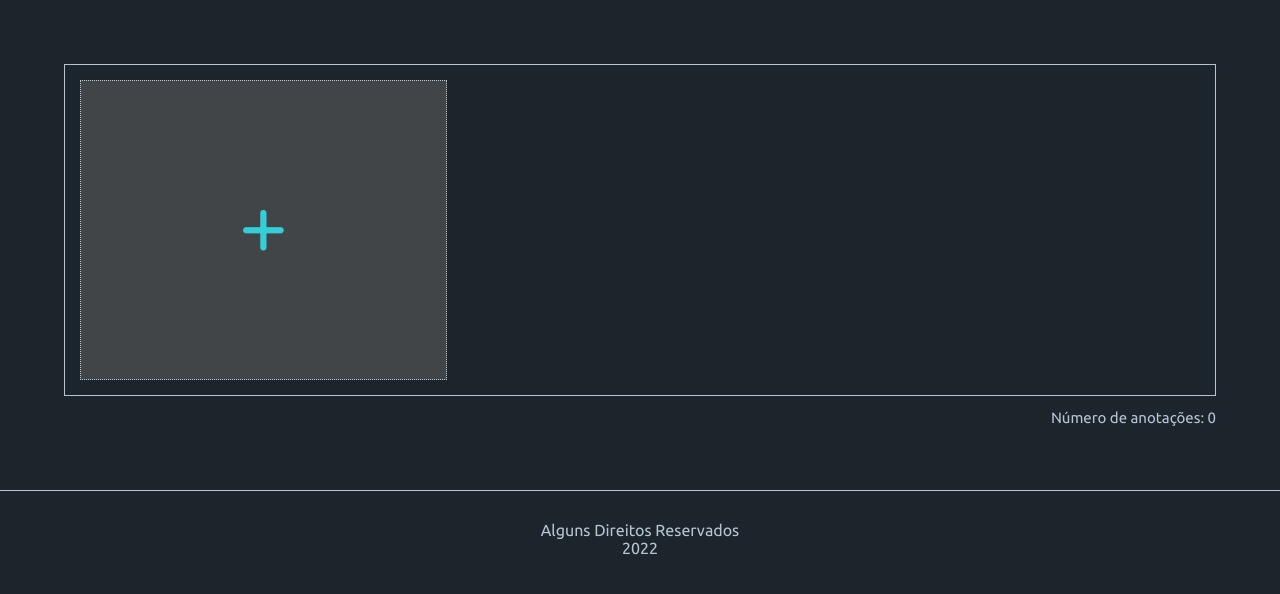
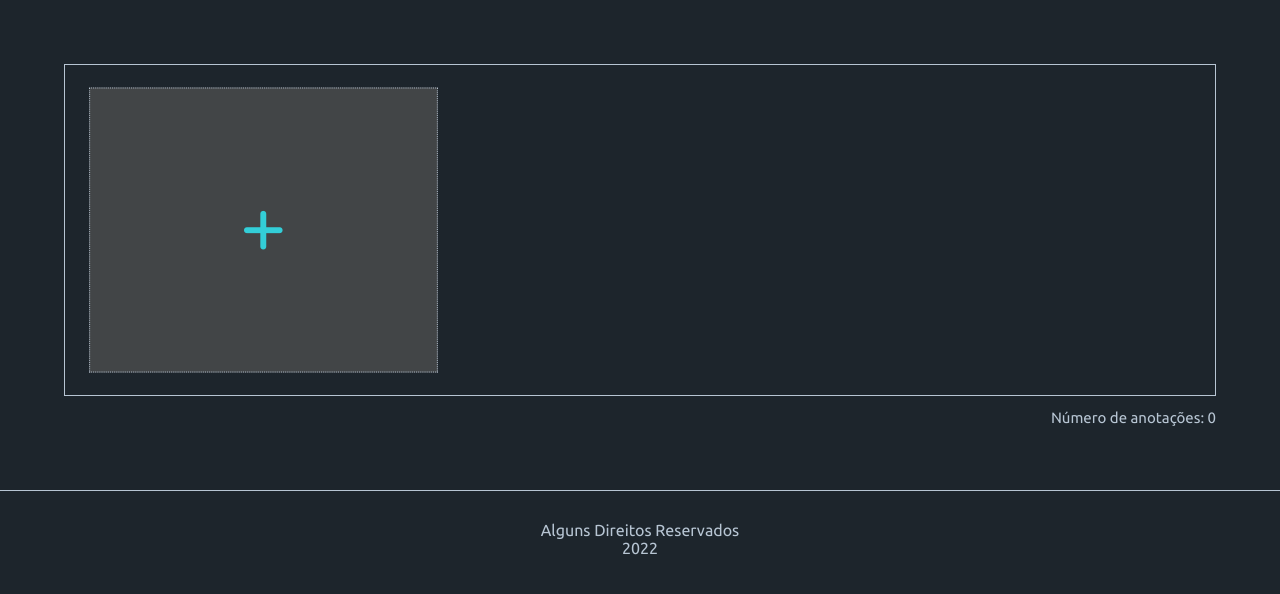
Before and after one commit to samuelsouzzza/Noti-in, a PHP site: page / in a window 1280 px wide, while the restyled element is pressed. Shown: the part 105-699 px from the top of the page. Run offline with PHP 8.4, Linux system fonts and the light colour scheme; data that the repository does not hold is empty; some libraries are stand-ins or nearby versions.

Commit message:
alteracoes css

```diff
--- a/css/style.css
+++ b/css/style.css
@@ -84,6 +84,9 @@ main{
 }
 .add-item:hover{
     background-color: var(--fundo-secundario);
+}
+.add-item:active{
+    transform: scale(0.95);
 }
 .fa-plus{
     font-size: 50px;
```
